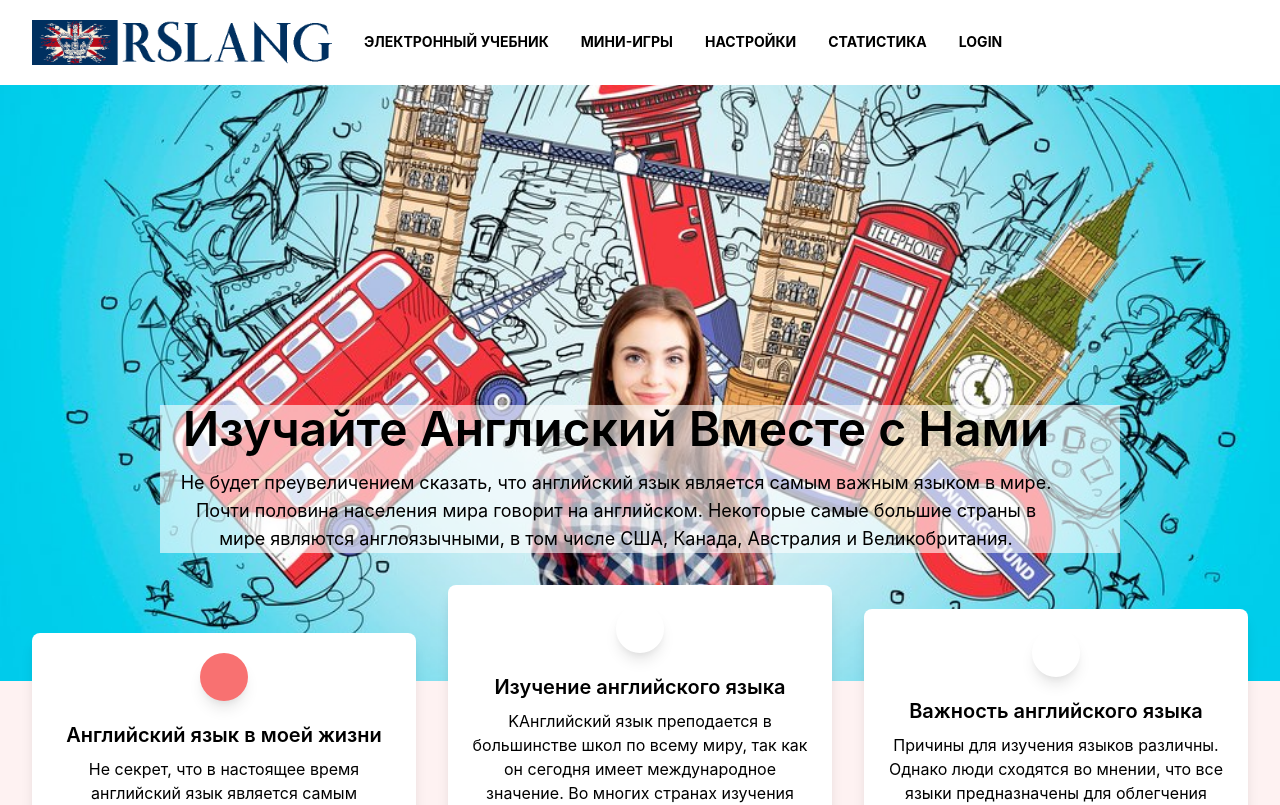
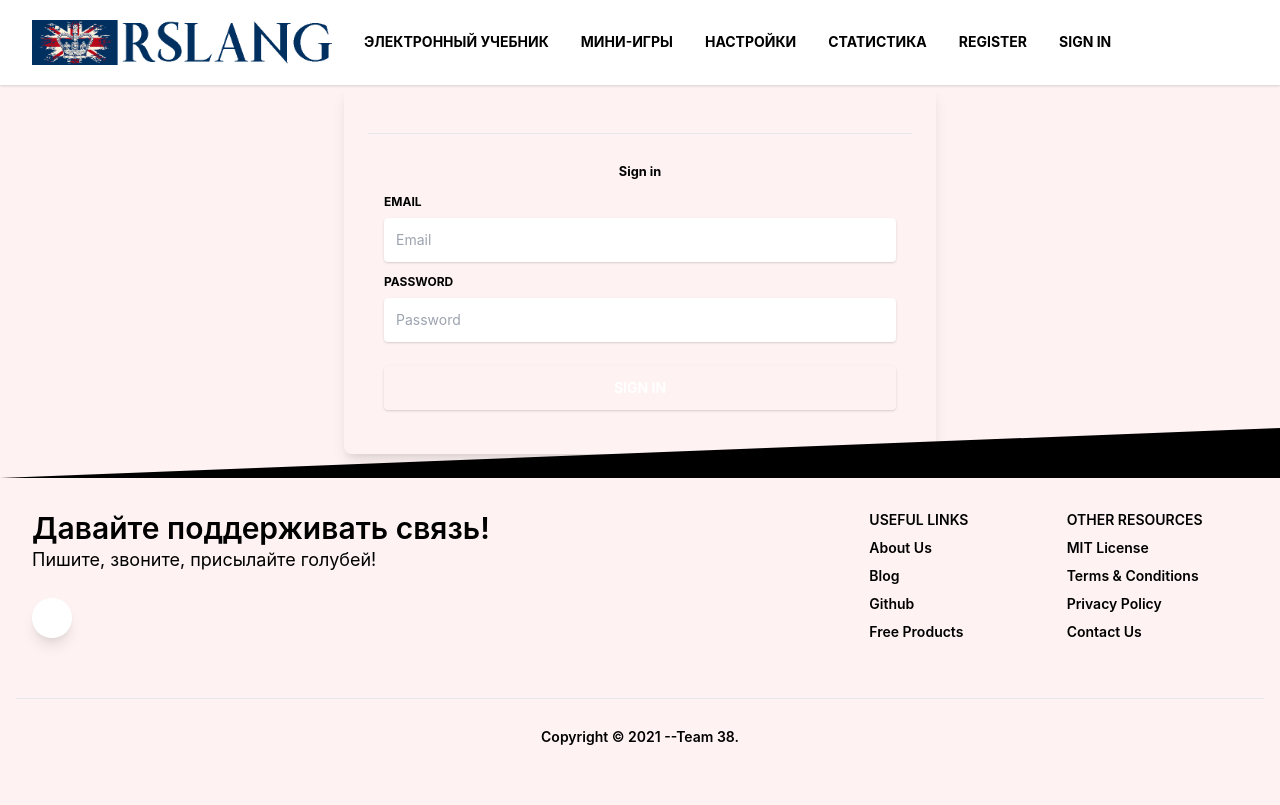
Before and after one commit to UladzislauKutarkin/rslang, a React (Create React App) app: page /signin in a window 1280 px wide. Before the commit this address led to /. Shown: the top 805 px of the page. Built offline with nearby package versions, Linux system fonts and the light colour scheme.

Commit message:
Feat: add component sign in and add it to redux

```diff
--- a/src/App.js
+++ b/src/App.js
@@ -7,6 +7,7 @@ import StatisticsPage from "./components/pages/StatisticsPage/StatisticsPage";
 import IndexNavbar from "./components/Navbar/IndexNavbar";
 import Footer from "./components/Footer/Footer";
 import SignUp from "./components/SignUp/SignUp";
+import SignIn from "./components/SignIn/SignIn";
 
 function App() {
   return (
@@ -20,6 +21,7 @@ function App() {
         <Route exact path="/Settings/" component={SettingsPage} />
         <Route exact path="/statistics/" component={StatisticsPage} />
         <Route exact path="/register/" component={SignUp} />
+        <Route exact path="/signin/" component={SignIn} />
         <Redirect from="*" to="/" />
       </Switch>
 
--- a/src/components/Navbar/IndexNavbar.js
+++ b/src/components/Navbar/IndexNavbar.js
@@ -41,7 +41,13 @@ export default function Navbar(props) {
                 to="/register/"
                 className="text-blueGray-700 text-sm font-bold leading-relaxed inline-block mr-8  whitespace-nowrap uppercase"
               >
-                Login
+                Register
+              </Link>
+              <Link
+                to="/signin/"
+                className="text-blueGray-700 text-sm font-bold leading-relaxed inline-block mr-8  whitespace-nowrap uppercase"
+              >
+                Sign In
               </Link>
             </div>
           </div>
--- a/src/components/SignIn/SignIn.jsx
+++ b/src/components/SignIn/SignIn.jsx
@@ -0,0 +1,64 @@
+import React, { useCallback, useState } from "react";
+import TextInput from "../TextInput";
+import {useDispatch, useSelector} from 'react-redux'
+import {loginUser} from '../../redux/auth/user'
+
+const SignIn = () => {
+  const [value,setValue] = useState();
+
+  const [form, setForm] = useState({
+    email: " ",
+    password: " ",
+  });
+
+  const dispatch = useDispatch()
+  const error = useSelector((state)=> state.user.error)
+  const user = useSelector(({user})=> user.user)
+  console.log(user.user)
+
+
+  const handleFormChange = useCallback((type)=>{
+      console.log(user)
+    return (value)=> setForm((prevState)=>({...prevState, [type]: value}))
+  },[])
+
+  const handleButtonClick = useCallback(()=> {
+     dispatch(loginUser(form));
+  },[loginUser,form])
+
+  return (
+    <div className="container mx-auto px-4 h-full">
+      <div className="flex content-center items-center justify-center h-full">
+        <div className="w-full lg:w-6/12 px-4">
+          <div className="relative flex flex-col min-w-0 break-words w-full mb-6 shadow-lg rounded-lg bg-blueGray-200 border-0">
+            <div className="rounded-t mb-0 px-6 py-6">
+              <div className="text-center mb-3"></div>
+              <hr className="mt-6 border-b-1 border-blueGray-300" />
+            </div>
+            <div className="flex-auto px-4 lg:px-10 py-10 pt-0">
+              <div className="text-blueGray-400 text-center mb-3 font-bold">
+                <small>Sign in</small>
+              </div>
+              <form>
+                <TextInput value={value} onChange={handleFormChange('email')} label='email' placeholder='Email' type='email' className='relative w-full mb-3'/>
+                <TextInput value={value} onChange={handleFormChange('password')} label='password' placeholder='Password' type='password' className='relative w-full mb-3'/>
+                <div className="text-center mt-6">
+                  <button
+                    onClick={handleButtonClick}
+                    className="bg-blueGray-800 text-white active:bg-blueGray-600 text-sm font-bold uppercase px-6 py-3 rounded shadow hover:shadow-lg outline-none focus:outline-none mr-1 mb-1 w-full ease-linear transition-all duration-150"
+                    type="button"
+                  >
+                    Sign In
+                  </button>
+                </div>
+              </form>
+              {error && <span>{error}</span>}
+            </div>
+          </div>
+        </div>
+      </div>
+    </div>
+  );
+};
+
+export default SignIn;
--- a/src/components/SignUp/SignUp.jsx
+++ b/src/components/SignUp/SignUp.jsx
@@ -4,6 +4,7 @@ import {useDispatch, useSelector} from 'react-redux'
 import {createUser} from '../../redux/auth/user'
 
 const SignUp = () => {
+  const [value,setValue] = useState();
 
   const [form, setForm] = useState({
     email: " ",
@@ -23,6 +24,7 @@ const SignUp = () => {
 
   const handleButtonClick = useCallback(()=> {
     dispatch(createUser(form));
+    setValue('')
   },[createUser,form])
 
   return (
@@ -36,12 +38,12 @@ const SignUp = () => {
             </div>
             <div className="flex-auto px-4 lg:px-10 py-10 pt-0">
               <div className="text-blueGray-400 text-center mb-3 font-bold">
-                <small>Sign up</small>
+                <small>Register</small>
               </div>
               <form>
-                <TextInput  onChange={handleFormChange('name')} label='name' placeholder='Name' type='text' className='relative w-full mb-3'/>
-                <TextInput onChange={handleFormChange('email')} label='email' placeholder='Email' type='email' className='relative w-full mb-3'/>
-                <TextInput onChange={handleFormChange('password')} label='password' placeholder='Password' type='password' className='relative w-full mb-3'/>
+                <TextInput value={value} onChange={handleFormChange('name')} label='name' placeholder='Name' type='text' className='relative w-full mb-3'/>
+                <TextInput value={value} onChange={handleFormChange('email')} label='email' placeholder='Email' type='email' className='relative w-full mb-3'/>
+                <TextInput value={value} onChange={handleFormChange('password')} label='password' placeholder='Password' type='password' className='relative w-full mb-3'/>
                 <div className="text-center mt-6">
                   <button
                     onClick={handleButtonClick}
--- a/src/components/TextInput.jsx
+++ b/src/components/TextInput.jsx
@@ -2,7 +2,7 @@ import { useCallback } from "react";
 
 
 
-const TextInput = ({label,placeholder,className, onChange, type}) => {
+const TextInput = ({label,placeholder,className, onChange, type, value}) => {
    const handleInputChange = useCallback((e)=>{onChange(e.target.value)},[onChange])
     return (
   <div className={className}>
@@ -13,6 +13,7 @@ const TextInput = ({label,placeholder,className, onChange, type}) => {
       {label}
     </label>
     <input
+      value={value}
       onChange={handleInputChange}
       type={type}
       className="border-0 px-3 py-3 placeholder-blueGray-300 text-blueGray-600 bg-white rounded text-sm shadow focus:outline-none focus:ring w-full ease-linear transition-all duration-150"
--- a/src/redux/auth/user.jsx
+++ b/src/redux/auth/user.jsx
@@ -45,6 +45,16 @@ export const createUser = (user) => {
   };
 };
 
+export const loginUser = (user) => {
+    return dispatch => {
+      console.log(user);
+      dispatch(fetchUserRequest());
+      axios
+        .post("https://rs-lang-back.herokuapp.com/signin", { ...user })
+        .then(({ data }) => dispatch(fetchUserSucsess(data)))
+        .catch((error) => dispatch(fetchUserFailure(error)));
+    };
+  };
 
 export const fetchUserRequest = () => ({ type: FETCH_USER_REQUEST });
 export const fetchUserSucsess = (data) => ({ type: FETCH_USER_SUCSESS, payload: data });
--- a/src/redux/store.jsx
+++ b/src/redux/store.jsx
@@ -1,7 +1,7 @@
 import { combineReducers, createStore, applyMiddleware } from "redux";
 import user from "./auth/user";
-import logger from 'redux-logger'
-import thunk from 'redux-thunk'
+import logger from 'redux-logger';
+import thunk from 'redux-thunk';
 
 const reducers = combineReducers({
     user,
```
